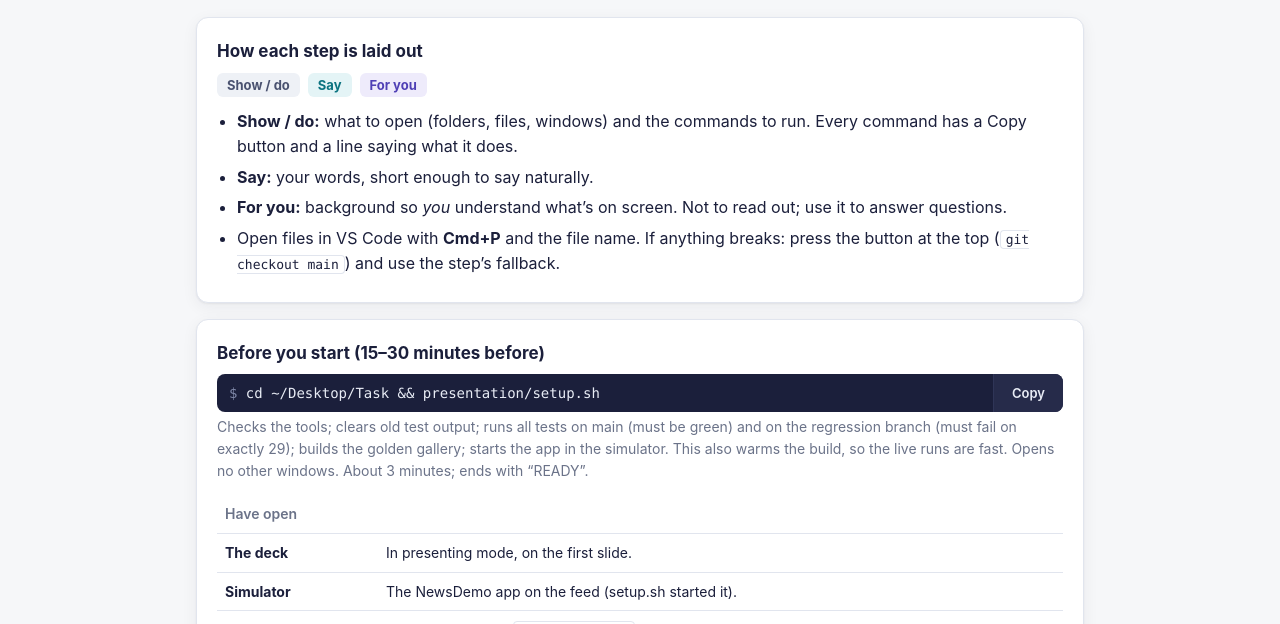
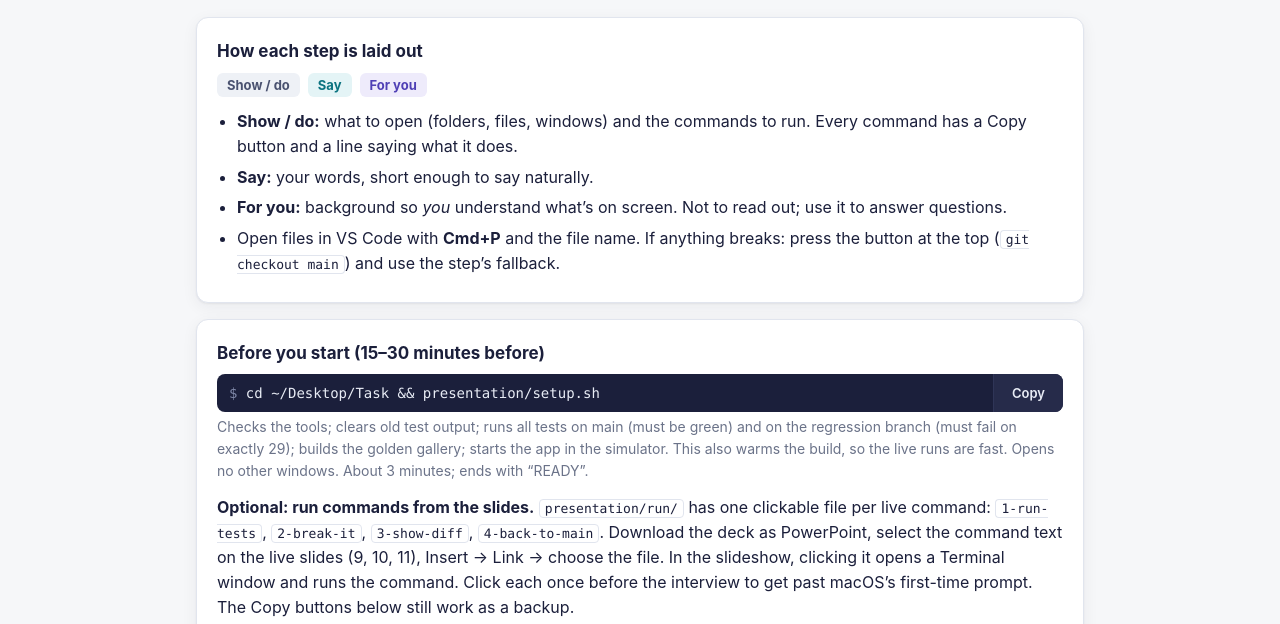
Before and after one commit to SaadiIftikhar/newsdemo-screenshot-testing, a plain HTML site: page presentation/Script.html in a window 1280 px wide. Shown: the part 176-800 px from the top of the page. Drawn offline with Linux system fonts and the light colour scheme.

Commit message:
presentation/run: one clickable .command file per live demo command, for links from the slides

```diff
--- a/presentation/Script.html
+++ b/presentation/Script.html
@@ -76,6 +76,7 @@ a{color:var(--teal)}
 <h3>Before you start (15–30 minutes before)</h3>
 <div class="cmd"><code>cd ~/Desktop/Task &amp;&amp; presentation/setup.sh</code><button type="button">Copy</button></div>
 <p class="desc">Checks the tools; clears old test output; runs all tests on main (must be green) and on the regression branch (must fail on exactly 29); builds the golden gallery; starts the app in the simulator. This also warms the build, so the live runs are fast. Opens no other windows. About 3 minutes; ends with “READY”.</p>
+<p style="margin-top:12px"><b>Optional: run commands from the slides.</b> <code class="p">presentation/run/</code> has one clickable file per live command: <code class="p">1-run-tests</code>, <code class="p">2-break-it</code>, <code class="p">3-show-diff</code>, <code class="p">4-back-to-main</code>. Download the deck as PowerPoint, select the command text on the live slides (9, 10, 11), Insert → Link → choose the file. In the slideshow, clicking it opens a Terminal window and runs the command. Click each once before the interview to get past macOS’s first-time prompt. The Copy buttons below still work as a backup.</p>
 <table style="margin-top:12px"><thead><tr><th>Have open</th><th></th></tr></thead><tbody>
 <tr><td><b>The deck</b></td><td>In presenting mode, on the first slide.</td></tr>
 <tr><td><b>Simulator</b></td><td>The NewsDemo app on the feed (setup.sh started it).</td></tr>
```
Also changed, not shown: README.md, 4 other files.
